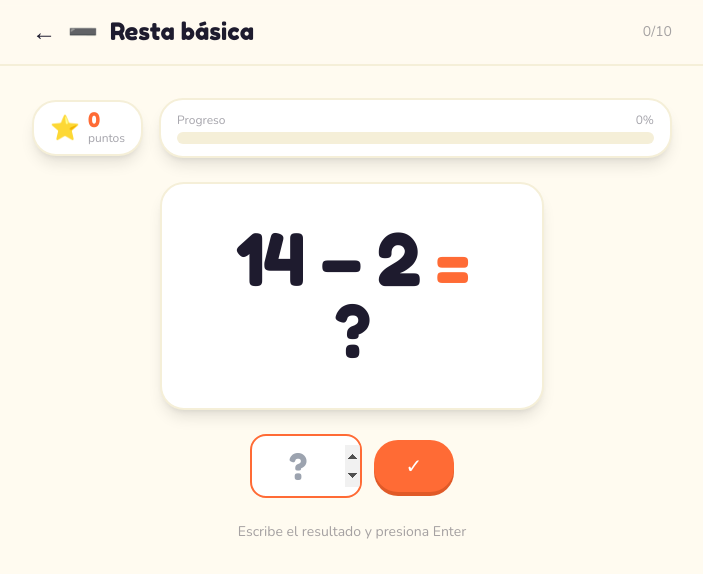
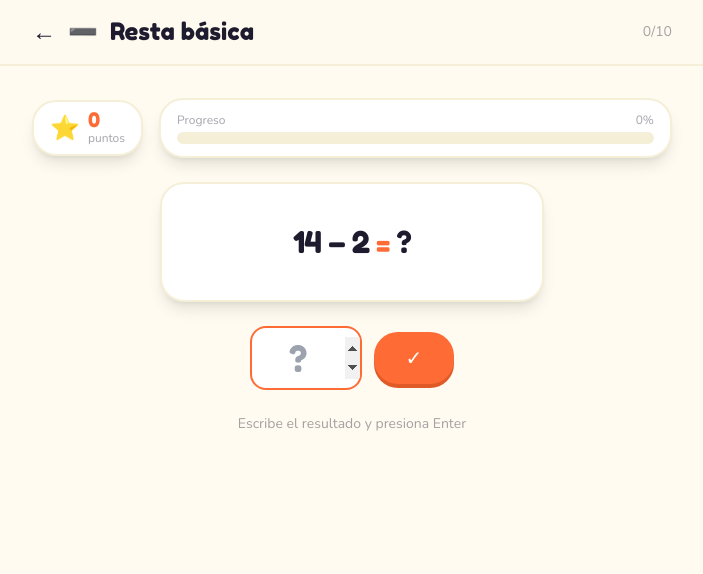
Before and after one commit to Berserk-24/MathKids, a React (Vite) app: page /modules in a window 1280 px wide. Both pictures are taken after a click on the button 861 px from the left and 273 px from the top of the page. Shown: the top 574 px of the page, without its empty margins (288-991 px from the left). Built offline with nearby package versions, Linux system fonts and the light colour scheme.

Commit message:
arreglas varios de interfaz y errores

```diff
--- a/src/components/ModuleCard.jsx
+++ b/src/components/ModuleCard.jsx
@@ -32,11 +32,11 @@ const colorMap = {
   },
 }
 
-export default function ModuleCard({ module, onClick, index }) {
+export default function ModuleCard({ module, index }) {
   const c = colorMap[module.color] ?? colorMap.coral
 
   return (
-    <motion.button
+    <motion.div
       className={`
         card w-full text-left cursor-pointer border-2 ${c.border}
         transition-all duration-200 ${c.shadow}
@@ -45,7 +45,6 @@ export default function ModuleCard({ module, onClick, index }) {
       initial={{ opacity: 0, y: 20 }}
       animate={{ opacity: 1, y: 0 }}
       transition={{ delay: index * 0.1, duration: 0.4 }}
-      onClick={onClick}
       aria-label={`Ir al módulo ${module.title}`}
     >
       {/* Icono del módulo */}
@@ -61,6 +60,6 @@ export default function ModuleCard({ module, onClick, index }) {
       <span className={`inline-block text-xs font-body font-700 px-3 py-1 rounded-full ${c.badge}`}>
         {module.activities.length} actividad{module.activities.length !== 1 ? 'es' : ''}
       </span>
-    </motion.button>
+    </motion.div>
   )
 }
--- a/src/data/modules.js
+++ b/src/data/modules.js
@@ -70,7 +70,7 @@ export const MODULES = [
     borderClass: 'border-sun',
     activities: [
       {
-        id: 'identificacion',
+        id: 'division-basica',
         title: '¿Qué division es?',
         type: 'multiple-choice',
         difficulty: 2,
@@ -88,7 +88,7 @@ export const MODULES = [
     borderClass: 'border-sun',
     activities: [
       {
-        id: 'identificacion',
+        id: 'problemas-matematicos',
         title: '¿Como resolver problemas matematicos?',
         type: 'multiple-choice',
         difficulty: 2,
--- a/src/hooks/useMathQuestion.js
+++ b/src/hooks/useMathQuestion.js
@@ -24,13 +24,13 @@ const GENERATORS = {
     const b = rand(1, 10)
     return { question: `${a} × ${b}`, answer: a * b, a, b, op: '×' }
   },
-  Division: () => {
+  division: () => {
     const b = rand(1, 10)
     const answer = rand(1, 10)
     const a = b * answer
     return { question: `${a} ÷ ${b}`, answer, a, b, op: '÷' }
   },
-Problemas: () => {
+  problemas: () => {
     const nombres = ['Juan', 'María', 'Luis', 'Ana', 'Carlos', 'Sofía']
     const objetos = ['manzanas', 'dulces', 'galletas', 'lápices', 'pelotas', 'libros']
 
--- a/src/pages/Activity.jsx
+++ b/src/pages/Activity.jsx
@@ -7,7 +7,7 @@ import FeedbackOverlay             from '../components/FeedbackOverlay'
 import ScoreBar                    from '../components/ScoreBar'
 
 // ─── Actividad: Respuesta Directa ────────────────────────────────────────────
-function DirectAnswerActivity({ question, onAnswer }) {
+function DirectAnswerActivity({ question, onAnswer, moduleId }) {
   const [input, setInput] = useState('')
 
   const submit = () => {
@@ -16,17 +16,26 @@ function DirectAnswerActivity({ question, onAnswer }) {
     setInput('')
   }
 
+  // Estilos especiales solo para el módulo de problemas
+  const isProblemas = moduleId === 'problemas'
+  const preguntaClass = isProblemas
+    ? 'font-display text-xl md:text-2xl text-ink tracking-tight'
+    : 'font-display text-3xl text-ink tracking-tight'
+  const cardClass = isProblemas
+    ? 'card text-center py-12 px-8 w-full max-w-2xl'
+    : 'card text-center py-10 px-16 w-full max-w-sm'
+
   return (
     <div className="flex flex-col items-center gap-6">
       {/* Pregunta */}
       <motion.div
         key={question.question}
-        className="card text-center py-10 px-16 w-full max-w-sm"
+        className={cardClass}
         initial={{ scale: 0.9, opacity: 0 }}
         animate={{ scale: 1, opacity: 1 }}
         transition={{ type: 'spring', stiffness: 300, damping: 20 }}
       >
-        <p className="font-display text-7xl text-ink tracking-tight">
+        <p className={preguntaClass}>
           {question.question} <span className="text-coral">=</span> ?
         </p>
       </motion.div>
@@ -61,7 +70,7 @@ function DirectAnswerActivity({ question, onAnswer }) {
 }
 
 // ─── Actividad: Selección Múltiple ───────────────────────────────────────────
-function MultipleChoiceActivity({ question, onAnswer }) {
+function MultipleChoiceActivity({ question, onAnswer, moduleId }) {
   const [selected, setSelected] = useState(null)
 
   const choose = (choice) => {
@@ -73,21 +82,33 @@ function MultipleChoiceActivity({ question, onAnswer }) {
     }, 600)
   }
 
+  // Estilos especiales solo para el módulo de problemas
+  const isProblemas = moduleId === 'problemas'
+  const preguntaClass = isProblemas
+    ? 'font-display text-xl md:text-2xl text-ink tracking-tight'
+    : 'font-display text-7xl text-ink tracking-tight'
+  const cardClass = isProblemas
+    ? 'card text-center py-12 px-8 w-full max-w-2xl'
+    : 'card text-center py-10 px-16 w-full max-w-sm'
+  const gridClass = isProblemas
+    ? 'grid grid-cols-2 gap-3 w-full max-w-xl'
+    : 'grid grid-cols-2 gap-3 w-full max-w-sm'
+
   return (
     <div className="flex flex-col items-center gap-6">
       <motion.div
         key={question.question}
-        className="card text-center py-10 px-16 w-full max-w-sm"
+        className={cardClass}
         initial={{ scale: 0.9, opacity: 0 }}
         animate={{ scale: 1, opacity: 1 }}
         transition={{ type: 'spring', stiffness: 300, damping: 20 }}
       >
-        <p className="font-display text-7xl text-ink tracking-tight">
+        <p className={preguntaClass}>
           {question.question} <span className="text-coral">=</span> ?
         </p>
       </motion.div>
 
-      <div className="grid grid-cols-2 gap-3 w-full max-w-sm">
+      <div className={gridClass}>
         {question.choices.map((choice) => {
           const isCorrect  = choice === question.answer
           const isSelected = choice === selected
@@ -238,10 +259,10 @@ export default function Activity() {
 
             {/* Actividad según tipo */}
             {activity.type === 'direct-answer' && (
-              <DirectAnswerActivity question={question} onAnswer={handleAnswer} />
+              <DirectAnswerActivity question={question} onAnswer={handleAnswer} moduleId={mod.id} />
             )}
             {activity.type === 'multiple-choice' && (
-              <MultipleChoiceActivity question={question} onAnswer={handleAnswer} />
+              <MultipleChoiceActivity question={question} onAnswer={handleAnswer} moduleId={mod.id} />
             )}
 
             {/* Feedback */}
--- a/src/pages/Modules.jsx
+++ b/src/pages/Modules.jsx
@@ -50,7 +50,7 @@ export default function Modules() {
             <SoundButton
               key={mod.id}
               className="text-left"
-              style={{ all: 'unset', cursor: 'pointer', display: 'block' }}
+              style={{cursor: 'pointer', display: 'block' }}
               onClick={() => handleSelectModule(mod)}
             >
               <ModuleCard
```
Lines whose indentation alone changed are shown as unchanged.
